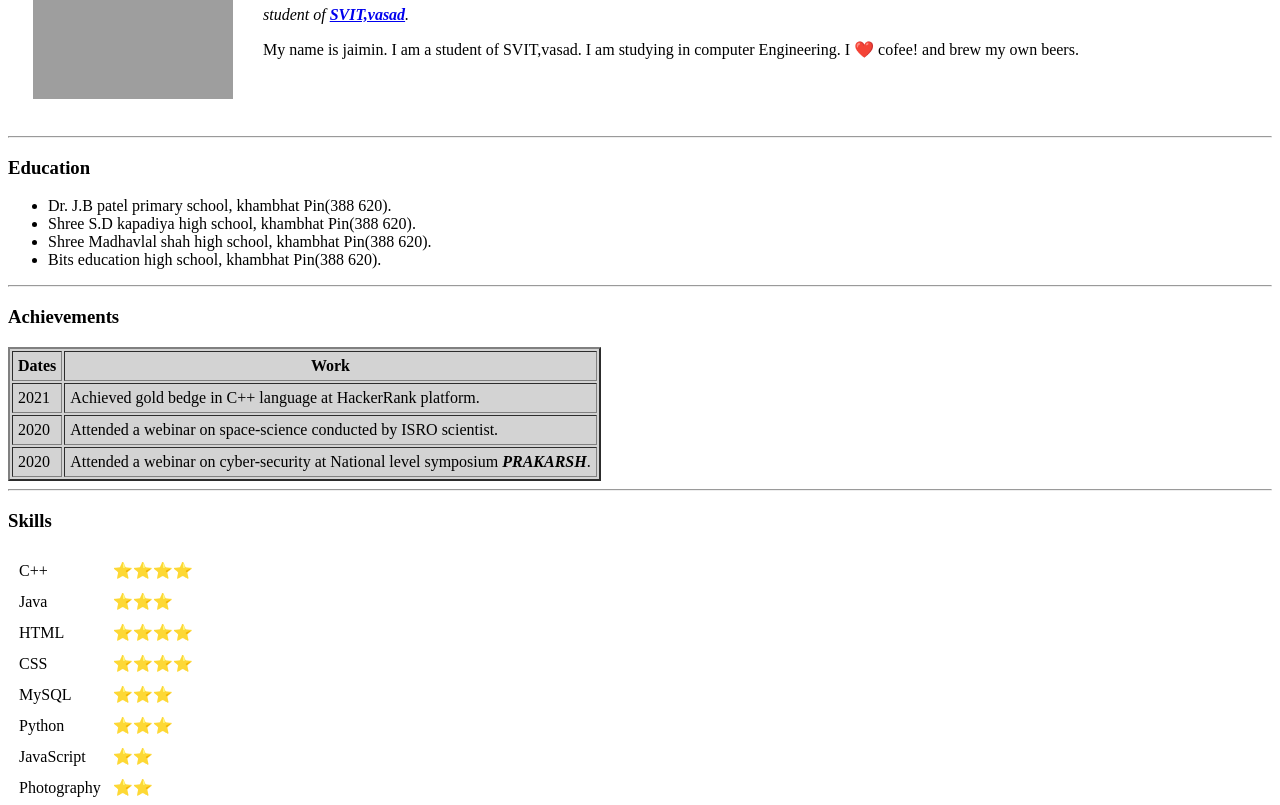
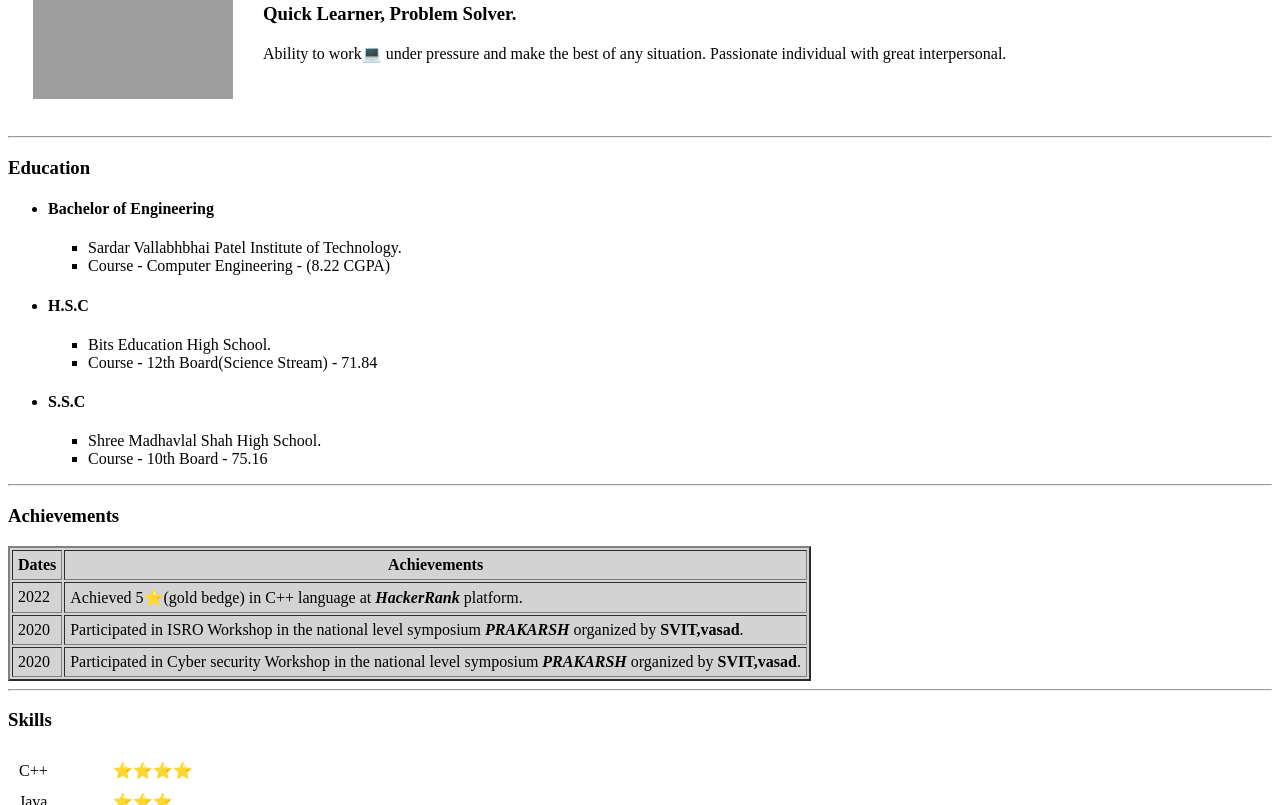
Before and after one commit to jaimin1102/Resume, a plain HTML site: page index.html in a window 1280 px wide. Shown: the part 134-939 px from the top of the page. Drawn offline with Linux system fonts and the light colour scheme; grey boxes are pictures that could not be loaded.

Commit message:
Update index.html

```diff
--- a/index.html
+++ b/index.html
@@ -6,20 +6,21 @@
     <meta http-equiv="X-UA-Compatible" content="IE=edge">
     <meta name="viewport" content="width=device-width, initial-scale=1.0">
     <title>Jaimin's Personal site</title>
+
+    <link rel="stylesheet" href="personal.css">
 </head>
 
 <body>
     <!-- crop-circle.imageonline.co -->
     <table cellspacing="20" cellpadding="5">
         <td>
-            <img src="jaimin.png" alt="Error" height="200px" width="200px">
+            <img class="myPic" src="jaimin.png" alt="Error" height="200px" width="200px">
         </td>
         <td>
             <h1>Jaimin Rana</h1>
-            <p><em>student of <strong><a href="https://www.svitvasad.ac.in/">SVIT,vasad</a></strong>.</em></p>
+            <h3>Quick Learner, Problem Solver.</h3>
 
-            <p>My name is jaimin. I am a student of SVIT,vasad. I am studying in computer Engineering. I ❤️ cofee! and
-                brew my own beers.</p>
+            <p>Ability to work💻 under pressure and make the best of any situation. Passionate individual with great interpersonal.</p>
         </td>
     </table>
 
@@ -27,10 +28,21 @@
 
     <h3>Education</h3>
     <ul type="dot">
-        <li>Dr. J.B patel primary school, khambhat Pin(388 620).</li>
-        <li>Shree S.D kapadiya high school, khambhat Pin(388 620).</li>
-        <li>Shree Madhavlal shah high school, khambhat Pin(388 620).</li>
-        <li>Bits education high school, khambhat Pin(388 620).</li>
+        <li><h4>Bachelor of Engineering</h4></li>
+        <ul type="square">
+            <li>Sardar Vallabhbhai Patel Institute of Technology.</li>
+            <li>Course - Computer Engineering - (8.22 CGPA)</li>
+        </ul>
+        <li><h4>H.S.C</h4></li>
+        <ul type="square">
+            <li>Bits Education High School.</li>
+            <li>Course - 12th Board(Science Stream) - 71.84</li>
+        </ul>
+        <li><h4>S.S.C</h4></li>
+        <ul type="square">
+            <li>Shree Madhavlal Shah High School.</li>
+            <li>Course - 10th Board - 75.16</li>
+        </ul>
     </ul>
     <hr>
     <h3>Achievements</h3>
@@ -38,21 +50,21 @@
         <thead>
             <tr>
                 <th>Dates</th>
-                <th>Work</th>
+                <th>Achievements</th>
             </tr>
         </thead>
         <tbody>
             <tr>
-                <td>2021</td>
-                <td>Achieved gold bedge in C++ language at HackerRank platform.</td>
+                <td>2022</td>
+                <td>Achieved 5⭐(gold bedge) in C++ language at <em><strong>HackerRank</strong></em> platform.</td>
             </tr>
             <tr>
                 <td>2020</td>
-                <td>Attended a webinar on space-science conducted by ISRO scientist.</td>
+                <td>Participated in ISRO Workshop in the national level symposium <em><strong>PRAKARSH</strong></em> organized by <strong>SVIT,vasad</strong>.</td>
             </tr>
             <tr>
                 <td>2020</td>
-                <td>Attended a webinar on cyber-security at National level symposium <em><strong>PRAKARSH</strong></em>.</td>
+                <td>Participated in Cyber security Workshop in the national level symposium <em><strong>PRAKARSH</strong></em> organized by <strong>SVIT,vasad</strong>.</td>
             </tr>
         </tbody>
         <tfoot>
@@ -93,17 +105,12 @@
         </tr>
         <tr>
             <td>Photography</td>
-            <td>⭐⭐</td>
-        </tr>
-        <tr>
-            <td>cooking</td>
-            <td>⭐</td>
+            <td>⭐⭐⭐⭐</td>
         </tr>
     </table>
 
     <hr>
     <a href="hobbies.html">Hobbies</a>
-    <br>
     <a href="contact.html">Contact Me</a>
 
     <!-- <a href="#">top</a> -->
```
